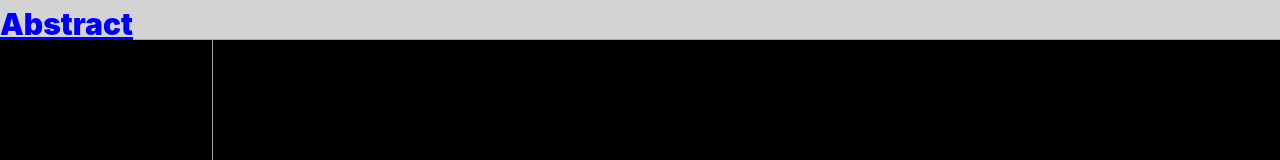
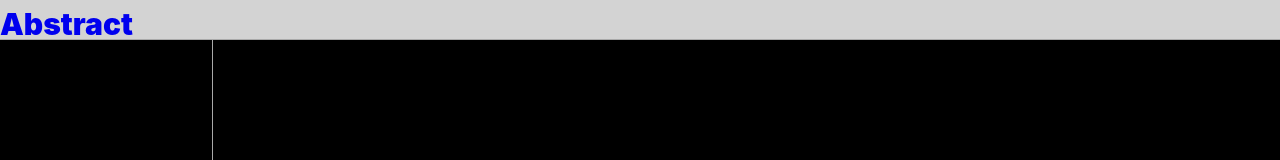
Before and after one commit to Unomars4/abstract, a Vue app: page / in a window 1280 px wide. Shown: the top 160 px of the page. Built offline with nearby package versions, Linux system fonts and the light colour scheme.

Commit message:
add anchor tag styling and init walker class

```diff
--- a/src/assets/base.css
+++ b/src/assets/base.css
@@ -74,6 +74,14 @@
   font-weight: normal;
 }
 
+a {
+  text-decoration: none;
+}
+
+a:visited {
+  color: var(--light-2);
+}
+
 body {
   min-height: 100vh;
   color: var(--color-text);
--- a/src/domains/walker.ts
+++ b/src/domains/walker.ts
@@ -1 +1,3 @@
 //Walker Class
+
+class Walker {}
```
